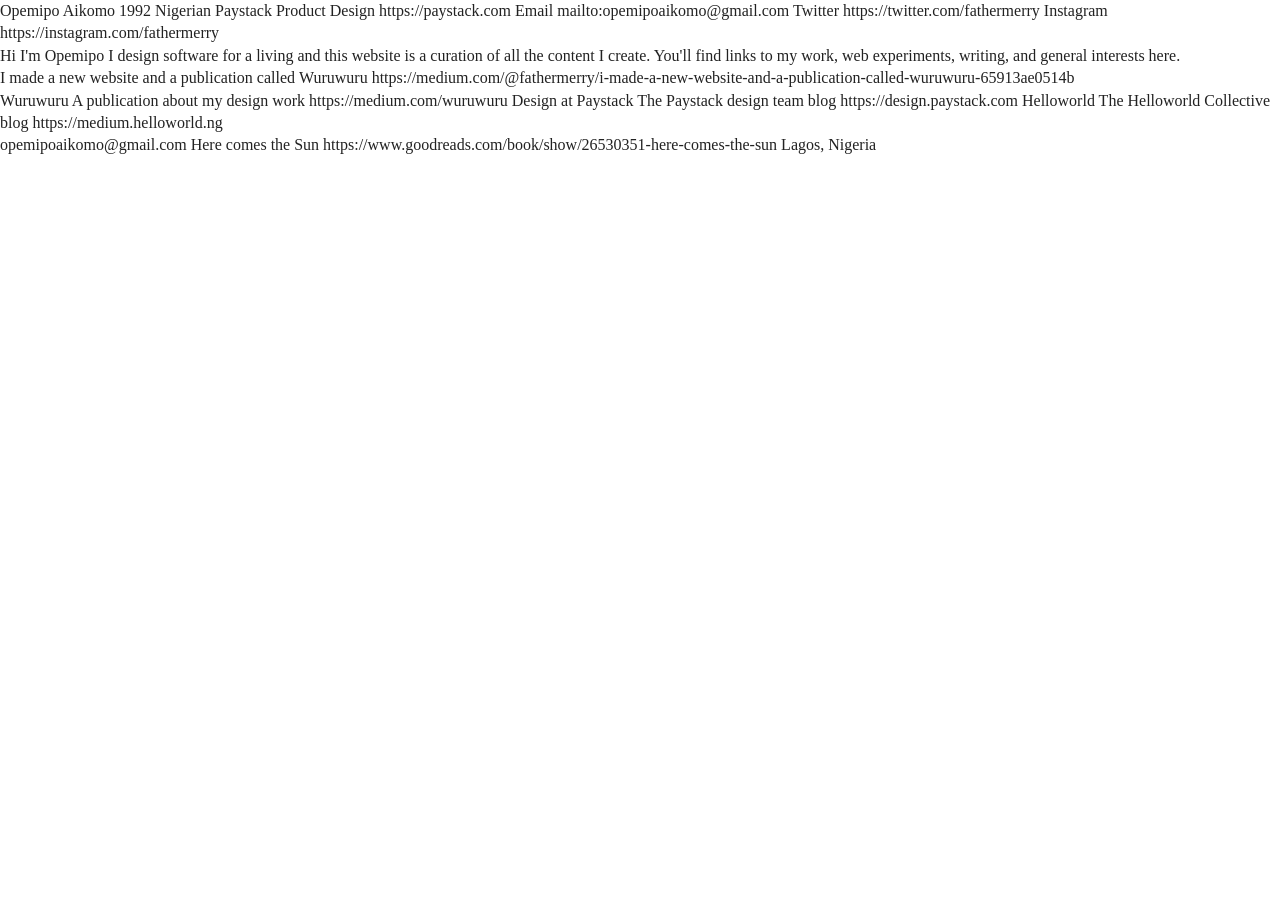
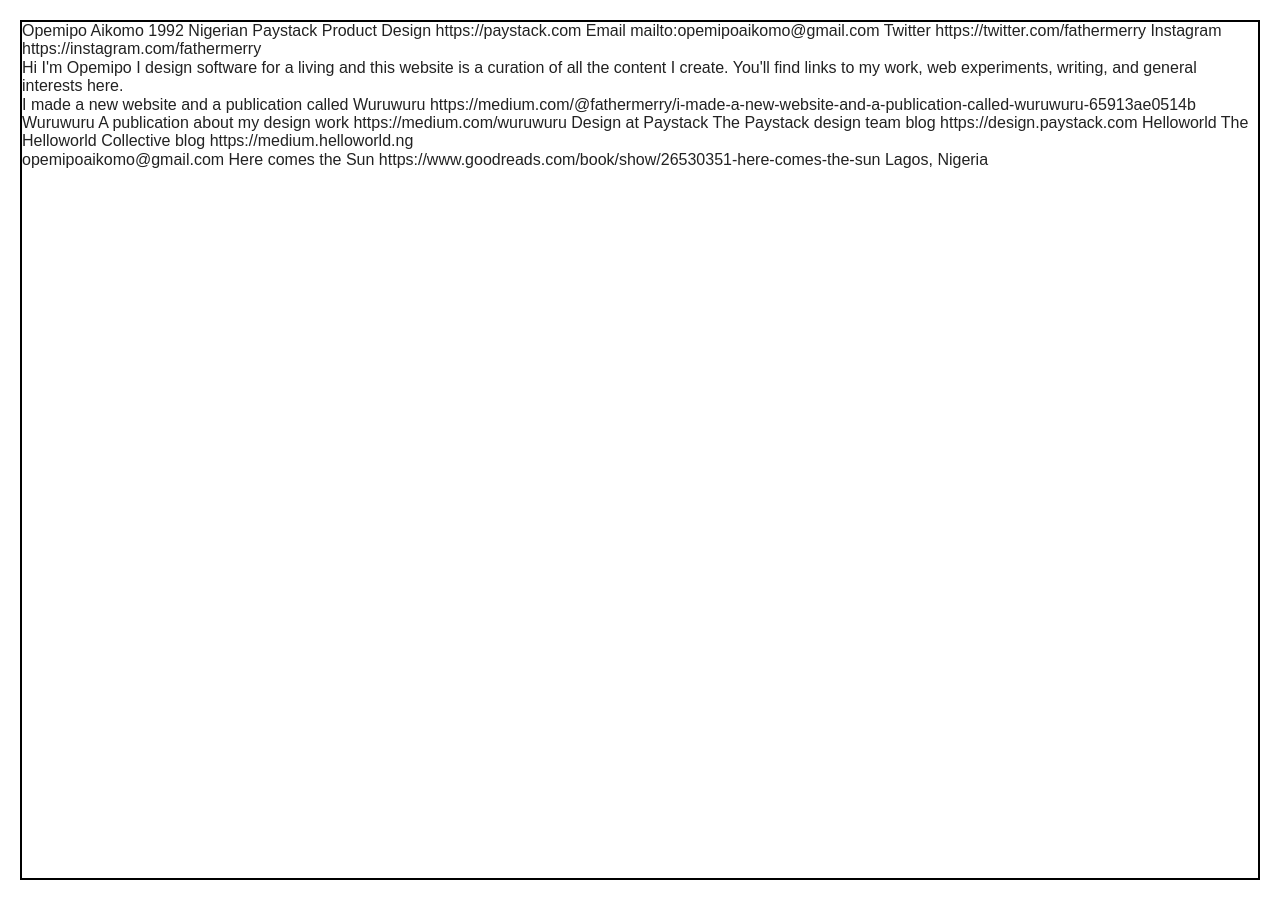
Before and after one commit to fathermerry/opemipo.com, a Jekyll site: the page built from index.md, in a window 1280 px wide. Built offline with Jekyll 4.4.1, drawn with Linux system fonts in a browser that asks for light colours.

Commit message:
Add global (incl. text) styles

```diff
--- a/_layouts/home.html
+++ b/_layouts/home.html
@@ -9,8 +9,8 @@
   <meta name="description" content="{{ site.description }}">
   <meta name="viewport" content="width=device-width, initial-scale=1, shrink-to-fit=no">
 
-  <link rel="stylesheet" href="css/normalize.css">
-  <link rel="stylesheet" href="css/global.css">
+  <link rel="stylesheet" href="/css/normalize.css">
+  <link rel="stylesheet" href="/css/global.css">
 </head>
 
 <body>
--- a/_layouts/wuruwuru.html
+++ b/_layouts/wuruwuru.html
@@ -9,8 +9,8 @@
   <meta name="description" content="{{ site.wuruwuruDescription }}">
   <meta name="viewport" content="width=device-width, initial-scale=1, shrink-to-fit=no">
 
-  <link rel="stylesheet" href="css/normalize.css">
-  <link rel="stylesheet" href="css/global.css">
+  <link rel="stylesheet" href="/css/normalize.css">
+  <link rel="stylesheet" href="/css/global.css">
 </head>
 
 <body>
--- a/css/global.css
+++ b/css/global.css
@@ -9,12 +9,6 @@
 /* ==========================================================================
    Base styles: opinionated defaults
    ========================================================================== */
-
-html {
-    color: #222;
-    font-size: 1em;
-    line-height: 1.4;
-}
 
 /*
  * Remove text-shadow in selection highlight:
@@ -94,24 +88,97 @@
 }
 
 /* ==========================================================================
-   Author's custom styles
+   General Styles
    ========================================================================== */
+* {
+    box-sizing: border-box;
+}
 
+html {
+    position: relative;
+    height: 100%;
+    padding: 20px;
+    -webkit-font-smoothing: antialiased;
+    -moz-osx-font-smoothing: grayscale;
+    font-family: 'Founders Grotesk', sans-serif;
+    font-size: 62.5%;
+    color: #222;
+}
 
+body {
+    position: relative;
+    min-height: 100%;
+    border: solid 2px black;
+    font-size: 1.6rem;
+}
 
+/* ==========================================================================
+   Fonts
+   ========================================================================== */
+@font-face {
+    font-family: 'Founders Grotesk';
+    font-style: normal;
+    font-weight: 400;
+    font-display: auto;
+    src: local('Founders Grotesk');
+    unicode-range: U+000-5FF;
+}
 
+@font-face {
+    font-family: 'Founders Grotesk';
+    font-style: bolder;
+    font-weight: 500;
+    font-display: auto;
+    src: local('Founders Grotesk');
+    unicode-range: U+000-5FF;
+}
 
+@font-face {
+    font-family: 'Founders Grotesk';
+    font-style: bold;
+    font-weight: 700;
+    font-display: auto;
+    src: local('Founders Grotesk');
+    unicode-range: U+000-5FF;
+}
 
+@font-face {
+    font-family: 'Bianco Serif';
+    font-style: bold;
+    font-weight: 400;
+    font-display: auto;
+    src: local('Bianco Serif');
+    unicode-range: U+000-5FF;
+}
 
+.serif {
+    font-family: 'Bianco Serif', serif;
+    letter-spacing: -0.07em;
+}
 
+p {
+    font-family: 'Founders Grotesk', sans-serif;
+}
 
+h1 {
+    font-size: 4.2rem;
+}
 
+h2 {
+    font-size: 3.6rem;
+}
 
+h3 {
+    font-size: 2.5rem;
+}
 
+h4 {
+    font-size: 2rem;
+}
 
-
-
-
+h5 {
+    font-size: 1.6rem;
+}
 
 /* ==========================================================================
    Helper classes
```
